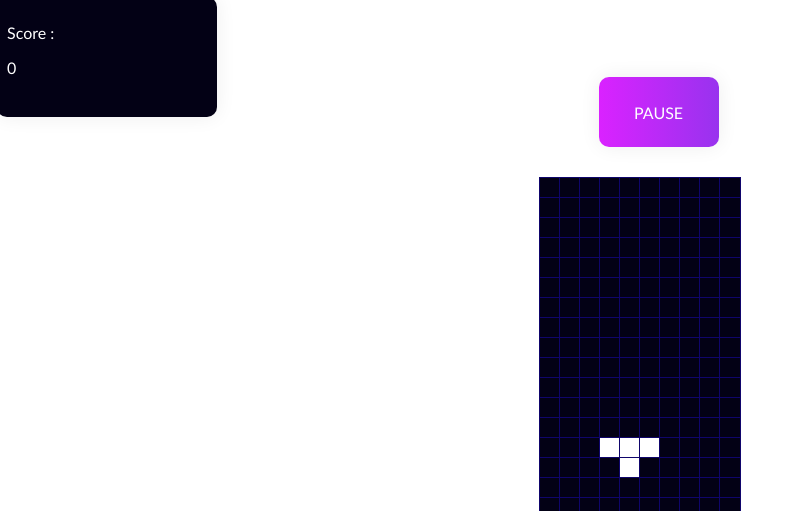
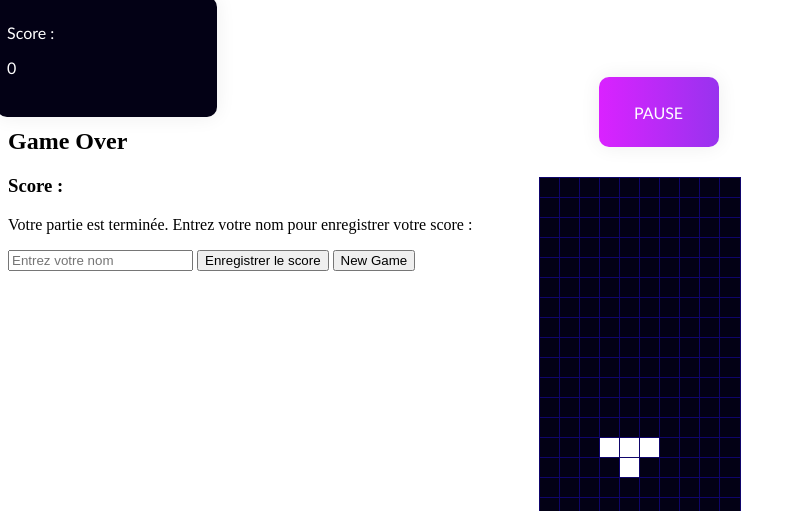
Before and after one commit to VOID575/Tetris-js-project, a Flask app: page / in a window 1280 px wide. Shown: the top 511 px of the page, without its empty margins (0-804 px from the left). Run offline with Flask 3, Linux system fonts and the light colour scheme; lists and menus that the app fills with data are empty.

Commit message:
Update Tetris_main.html

```diff
--- a/templates/Tetris_main.html
+++ b/templates/Tetris_main.html
@@ -6,12 +6,45 @@
   <meta charset="UTF-8">
   <meta name="viewport" content="width=device-width, inititial-scale=1.0 ">
   <link rel="stylesheet" href="{{ url_for('static', filename='Style.css') }}" >
-  <title>TETRIS ONLINE</title>
+  <title>TETRIS</title>
 
 </head>
 <body>
   <div class="score-area"><p>Score : <p id="Score">0</p></p></div>
-  <div class="pause" onclick="Pause()"><p>Pause</p></div>
+  <div class="pause" onclick="Pause()"><p>PAUSE</p></div>
+  <div class="new_game" onclick="New_game()"><p>New Game</p></div>
+
+  <div class="ranking"><p>Classement :</p>
+    <table id="rankArray">
+      <thead>
+        <tr>
+
+          <th>Rang</th>
+          <th>Nom</th>
+          <th>Score</th>
+
+
+        </tr>
+      </thead>
+
+      <tbody> </tbody>
+    </table>
+  </div>
+
+  <div id="gameOverModal" class="modal">
+
+    <div class="modal-content">
+      <h2>Game Over</h2>
+      <h3>Score :<h3 id="scoreNumber"></h3></h3>
+      <p>Votre partie est terminée. Entrez votre nom pour enregistrer votre score :</p>
+      <input type="text" id="playerName" placeholder="Entrez votre nom">
+      <button id="saveScoreButton">Enregistrer le score</button>
+      <button onclick="New_game()">New Game</button>
+    </div>
+
+  </div>
+
+
   <div class="container">
     <div class="line">
       <div class="grid-item"></div>
@@ -292,7 +325,6 @@
     </div>
   </div>
 
-  <script type="module" src="{{ url_for('static', filename='matrice_piece.js') }}"></script>
   <script src="{{ url_for('static', filename='main.js') }}"></script>
 
 </body>
```
